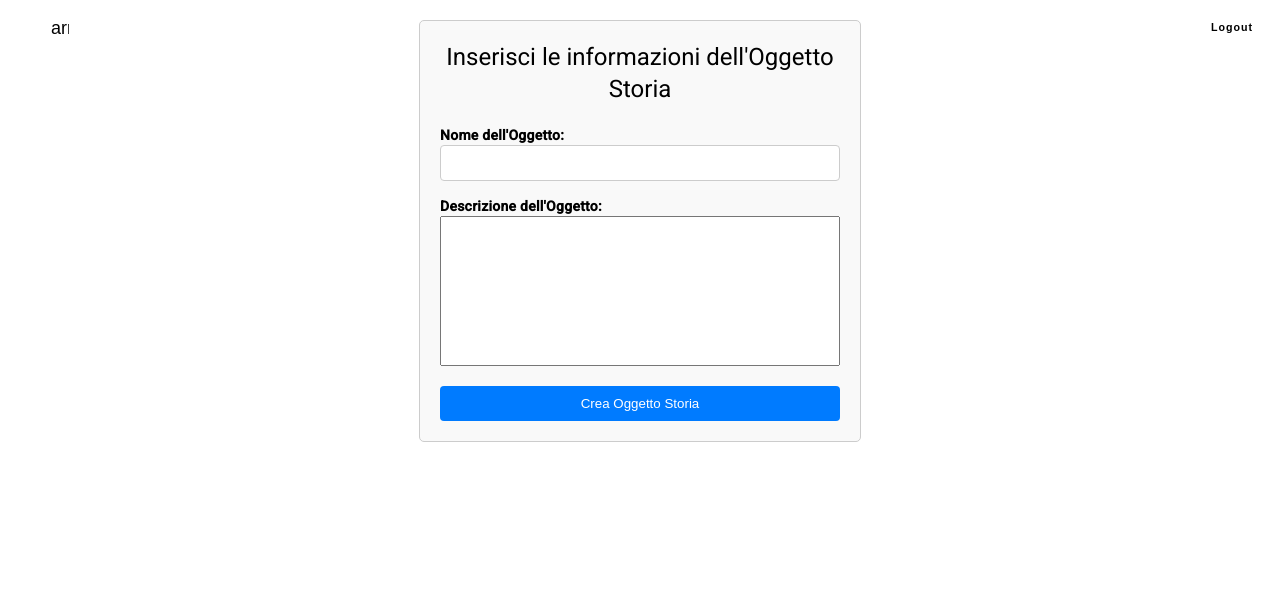
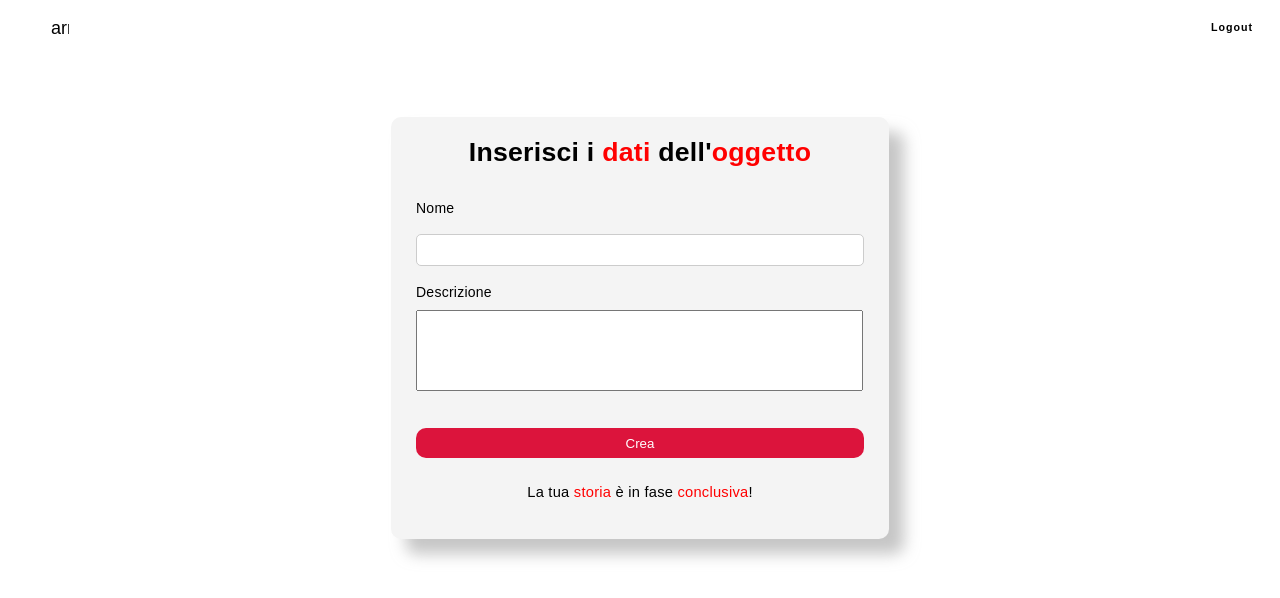
Before and after one commit to tabish29/storJ_SWE, an Angular app in the folder frontend/: page /formStoryObject in a window 1280 px wide. Shown: the top 598 px of the page. Built offline with nearby package versions, Linux system fonts and the light colour scheme; sample sign-in values are in the browser's storage.

Commit message:
completata visualizzazione grafica

```diff
--- a/frontend/src/app/components/form-story-object/form-story-object.component.css
+++ b/frontend/src/app/components/form-story-object/form-story-object.component.css
@@ -1,63 +1,96 @@
-.story-object-container {
-    max-width: 400px;
-    margin: 0 auto;
-    padding: 20px;
-    border: 1px solid #ccc;
-    border-radius: 5px;
-    background-color: #f9f9f9;
+* {
+    font-family: Arial, Helvetica, sans-serif;
 }
 
-h1 {
-    text-align: center;
+.container {
+    display: flex;
+    align-items: center;
+    justify-content: center;
+    width: 100%;
 }
 
-.story-object-form {
-    margin-top: 20px;
+.div-object {
+    display: grid;
+    align-items: center;
+    justify-content: center;
+    width: 35%;
+    margin-top: 5rem;
+    padding: 25px 25px;
+    background-color: rgb(244, 244, 244);
+    border-radius: 10px;
+    box-shadow: 15px 15px 15px #aaaa;
 }
 
-.form-group {
-    margin-bottom: 15px;
+#title {
+    text-align: center;
+    font-size: 20pt;
+    font-weight: bold;
+}
+
+span {
+    color: red;
+}
+
+.div-form{
+    align-items: center;
+    width: 100%;
+    margin-top: 1rem;
 }
 
 label {
-    display: block;
-    font-weight: bold;
+    float: left;
+    margin-top: 0.5rem;
+    margin-bottom: 0.5rem;
 }
 
-input[type="text"] {
-    width: 100%;
-    padding: 8px;
-    font-size: 16px;
-    border: 1px solid #ccc;
-    border-radius: 4px;
-    box-sizing: border-box;
+label:hover {
+    transition: color 0.5s;
+    color: darkred;
 }
 
-button.btn-creazione {
+input {
+    font-size: 9pt;
+    box-sizing: border-box;
     width: 100%;
-    padding: 10px;
-    background-color: #007bff;
-    color: #fff;
-    border: none;
-    border-radius: 4px;
-    cursor: pointer;
-    transition: background-color 0.3s ease;
+    margin-top: 0.5rem;
+    margin-bottom: 0.5rem;
+    padding: 8px;
+    border: 1px solid #ccc;
+    border-radius: 5px;
 }
 
-.btn-creazione:disabled {
-    color: #cccccc;
-    background-color: #aaaaaa;
-    border: 1px solid #999999;
-    cursor: not-allowed;
-}
-
-button.btn-creazione:hover {
-    background-color: #0056b3;
+input:hover {
+    transition: border 0.5s;
+    border: 1px solid darkred;
 }
 
 textarea {
-    width: 100%;
-    height: 150px;
-    box-sizing: border-box;
+    font-size: 9pt;
+    width: 98.5%;
+    height: 75px;
     resize: none;
 }
+
+button {
+    font-size: 10pt;
+    color: white;
+    width: 100%;
+    height: auto;
+    margin-top: 2rem;
+    margin-bottom: 1rem;
+    padding: 7.5px 7.5px;
+    background-color: crimson;
+    border: none !important;
+    border-radius: 10px;
+}
+
+button:hover {
+    transition: background-color 0.5s;
+    background-color: darkred;
+}
+
+.message-support {
+    font-size: 11pt;
+    text-align: center;
+    margin-top: 0.5rem;
+}
--- a/frontend/src/app/components/form-story-object/form-story-object.component.html
+++ b/frontend/src/app/components/form-story-object/form-story-object.component.html
@@ -1,19 +1,21 @@
 <app-navbar></app-navbar>
-<div class="story-object-container" *ngIf="!isInTextEditMode">
-    <h1>Inserisci le informazioni dell'Oggetto Storia</h1>
-    <form class="story-object-form" (ngSubmit)="onSubmit()">
-        <div class="form-group">
-            <label for="nome">Nome dell'Oggetto:</label>
-            <input type="text" id="nome" name="nome" required [(ngModel)]="nome">
+<div class="container" *ngIf="!isInTextEditMode">
+    <div class="div-object">
+        <p id="title">Inserisci i <span>dati</span> dell'<span>oggetto</span></p>
+        <form (ngSubmit)="onSubmit()">
+        <div class="div-form">
+                <label for="nome">Nome</label>
+                <input type="text" id="nome" name="nome" required [(ngModel)]="nome">
+                <label for="descrizione">Descrizione</label>
+                <textarea id="descrizione" name="descrizione" required [(ngModel)]="descrizione"></textarea>
+                <button type="submit">Crea</button>
+            </div>
+        </form>
+        <div class="message-support">
+            <p>La tua <span>storia</span> è in fase <span>conclusiva</span>!</p>
         </div>
-        <div class="form-group">
-            <label for="descrizione">Descrizione dell'Oggetto:</label>
-            <textarea id="descrizione" name="descrizione" required [(ngModel)]="descrizione"></textarea>
-        </div>
-        <button type="submit" class="btn-creazione">Crea Oggetto Storia</button>
-    </form>
+    </div>
 </div>
-
 
 <!--se mi trovo nella modalità di modifica testo oggetto-->
 <div class="story-object-container" *ngIf="isInTextEditMode">
```
